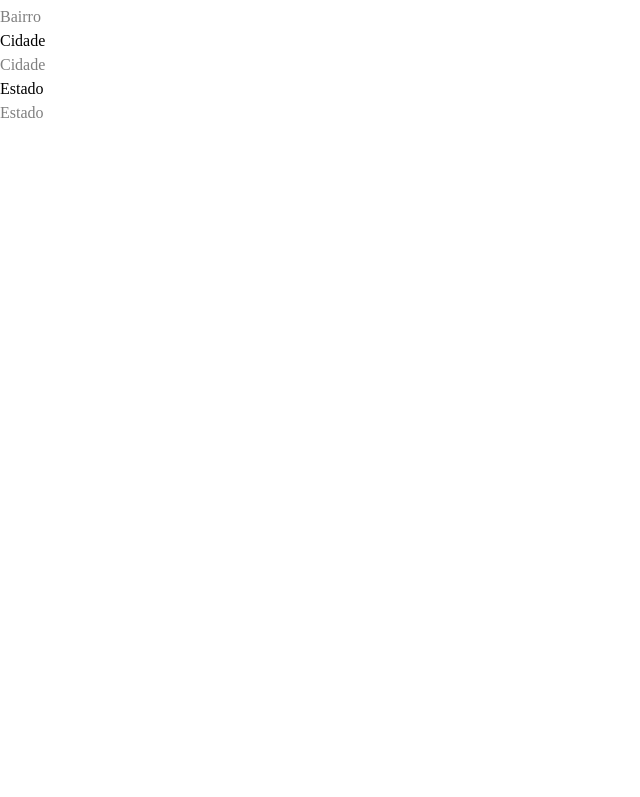
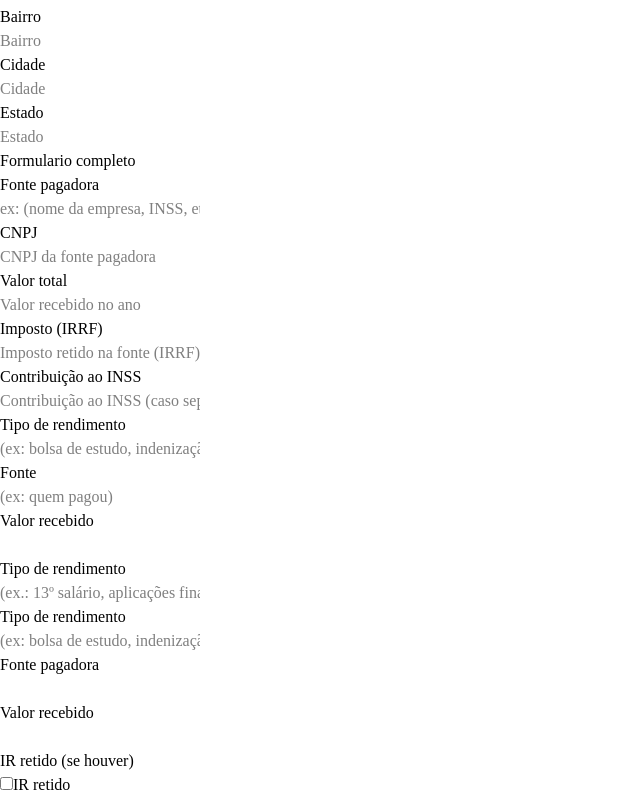
Before and after one commit to ItaloDev-Marcelo/imposto-descomplicado, a React (Vite) app: page / in a window 1280 px wide. Shown: the part 547-1344 px from the top of the page, without its empty margins (0-640 px from the left). Before the commit the page ends 800 px from the top, so only its background shows below. Built offline with nearby package versions, Linux system fonts and the light colour scheme.

Commit message:
adicionando mais dados dos formularios

```diff
--- a/src/App.tsx
+++ b/src/App.tsx
@@ -1,12 +1,12 @@
 // import LoadingPage from './layout/LoadingPage'
 
-import PersonalDataFormStep1 from "./Form/PersonalForm/PersonalFormStep-1"
-import PersonalDataFormStep2 from "./Form/PersonalForm/PersonalFormStep-2"
+import IncomeDataForm from "./Form/IncomeDataForm"
+import PersonalDataForm from "./Form/PersonalDataForm"
 
 function App() {
   return <>
-  <PersonalDataFormStep1/>
-  <PersonalDataFormStep2/>
+      <PersonalDataForm />
+      <IncomeDataForm />
   </>
 }
 
--- a/src/Form/IncomeDataForm.tsx
+++ b/src/Form/IncomeDataForm.tsx
@@ -1,8 +1,15 @@
-import React from 'react'
+import IncomeDataFormStep1 from './IncomeForm/IncomeFormStep1'
+import IncomeDataFormStep2 from './IncomeForm/IncomeFormStep2'
+import IncomeDataFormStep3 from './IncomeForm/IncomeFormStep3'
 
 const IncomeDataForm = () => {
   return (
-    <div>IncomeDataForm</div>
+    <>
+        <h1>Formulario completo</h1>
+        <IncomeDataFormStep1 />
+        <IncomeDataFormStep2 />
+        <IncomeDataFormStep3 />
+    </>
   )
 }
 
--- /dev/null
+++ b/src/Form/IncomeForm/Data/IncomeData.ts
@@ -0,0 +1,89 @@
+export const RedimentosTributarios = [
+     {
+      id: 0,
+      label: 'Fonte pagadora',
+      placeholder: 'ex: (nome da empresa, INSS, etc.)',
+      inputType: 'text'
+    },
+    {
+      id: 1,
+      label: 'CNPJ',
+      placeholder: 'CNPJ da fonte pagadora',
+      inputType: 'text'
+    },
+     {
+      id: 2,
+      label: 'Valor total',
+      placeholder: 'Valor recebido no ano',
+      inputType: 'text'
+    },
+    {
+      id: 3,
+      label: 'Imposto (IRRF)',
+      placeholder: 'Imposto retido na fonte (IRRF)',
+      inputType: 'text'
+    },
+     {
+      id: 4,
+      label: 'Contribuição ao INSS',
+      placeholder: 'Contribuição ao INSS (caso separe)',
+      inputType: 'text'
+    }
+  ]
+
+export const RedimentosIsentos = [
+     {
+      id: 0,
+      label: 'Tipo de rendimento',
+      placeholder: '(ex: bolsa de estudo, indenização trabalhista...)',
+      inputType: 'text'
+    },
+      {
+      id: 1,
+      label: 'Fonte',
+      placeholder: '(ex: quem pagou)',
+      inputType: 'text'
+    },
+       {
+      id: 2,
+      label: 'Valor recebido',
+      placeholder: '',
+      inputType: 'text'
+    },
+  ]
+
+export const  RedimentosSujeitos = [
+     {
+      id: 0,
+      label: 'Tipo de rendimento',
+      placeholder: '(ex.: 13º salário, aplicações financeiras, FGTS, previdência privada)',
+      inputType: 'text'
+    },
+     {
+      id: 1,
+      label: 'Tipo de rendimento',
+      placeholder: '(ex: bolsa de estudo, indenização trabalhista...)',
+      inputType: 'text'
+    },
+     {
+      id: 2,
+      label: 'Fonte pagadora',
+      placeholder: '',
+      inputType: 'text'
+    },
+     {
+      id: 3,
+      label: 'Valor recebido',
+      placeholder: '',
+      inputType: 'text'
+    },
+    //  [
+    //   preciso corrigir aqui
+    //   {
+    //   id: 4,
+    //   label: 'IR retido (se houver) ',
+    //   name: 'IR',
+    //   inputType: 'checkbox'
+    //  },
+    //  ]
+  ]
--- a/src/Form/IncomeForm/IncomeFormStep1.tsx
+++ b/src/Form/IncomeForm/IncomeFormStep1.tsx
@@ -1,8 +1,21 @@
+import Input from '../../components/Input';
+import {RedimentosTributarios} from '../IncomeForm/Data/IncomeData';
+const IncomeDataFormStep1 = () => {
 
-const IncomeDataForm = () => {
   return (
-    <div>IncomeDataForm</div>
+    <form>
+          <Input key={RedimentosTributarios[0].id} label={RedimentosTributarios[0].label}
+          placeholder={RedimentosTributarios[0].placeholder} inputType={RedimentosTributarios[0].inputType} />
+           <Input key={RedimentosTributarios[1].id} label={RedimentosTributarios[1].label}
+          placeholder={RedimentosTributarios[1].placeholder} inputType={RedimentosTributarios[1].inputType} />
+           <Input key={RedimentosTributarios[2].id} label={RedimentosTributarios[2].label}
+          placeholder={RedimentosTributarios[2].placeholder} inputType={RedimentosTributarios[2].inputType} />
+           <Input key={RedimentosTributarios[3].id} label={RedimentosTributarios[3].label}
+          placeholder={RedimentosTributarios[3].placeholder} inputType={RedimentosTributarios[3].inputType} />
+           <Input key={RedimentosTributarios[4].id} label={RedimentosTributarios[4].label}
+          placeholder={RedimentosTributarios[4].placeholder} inputType={RedimentosTributarios[4].inputType} />
+    </form>
   )
 }
 
-export default IncomeDataForm
+export default IncomeDataFormStep1
--- a/src/Form/IncomeForm/IncomeFormStep2.tsx
+++ b/src/Form/IncomeForm/IncomeFormStep2.tsx
@@ -1,9 +1,19 @@
-import React from 'react'
+import Input from '../../components/Input';
+import {RedimentosIsentos } from '../IncomeForm/Data/IncomeData';
+const IncomeDataFormStep2 = () => {
 
-const IncomeDataForm = () => {
   return (
-    <div>IncomeDataForm</div>
+    <form>
+          <Input key={ RedimentosIsentos[0].id} label={ RedimentosIsentos[0].label}
+          placeholder={ RedimentosIsentos[0].placeholder} inputType={ RedimentosIsentos[0].inputType} />
+
+           <Input key={ RedimentosIsentos[1].id} label={ RedimentosIsentos[1].label}
+          placeholder={ RedimentosIsentos[1].placeholder} inputType={ RedimentosIsentos[1].inputType} />
+
+           <Input key={ RedimentosIsentos[2].id} label={ RedimentosIsentos[2].label}
+          placeholder={ RedimentosIsentos[2].placeholder} inputType={ RedimentosIsentos[2].inputType} />
+    </form>
   )
 }
 
-export default IncomeDataForm
+export default IncomeDataFormStep2
--- a/src/Form/IncomeForm/IncomeFormStep3.tsx
+++ b/src/Form/IncomeForm/IncomeFormStep3.tsx
@@ -1,9 +1,32 @@
-import React from 'react'
+import Input from '../../components/Input';
+import { RedimentosSujeitos  } from '../IncomeForm/Data/IncomeData';
+const IncomeDataFormStep3 = () => {
 
-const IncomeDataForm = () => {
   return (
-    <div>IncomeDataForm</div>
+    <form>
+          <Input key={RedimentosSujeitos[0].id} label={RedimentosSujeitos[0].label}
+          placeholder={RedimentosSujeitos[0].placeholder} inputType={RedimentosSujeitos[0].inputType} />
+
+           <Input key={RedimentosSujeitos[1].id} label={RedimentosSujeitos[1].label}
+          placeholder={RedimentosSujeitos[1].placeholder} inputType={RedimentosSujeitos[1].inputType} />
+
+           <Input key={RedimentosSujeitos[2].id} label={RedimentosSujeitos[2].label}
+          placeholder={RedimentosSujeitos[2].placeholder} inputType={RedimentosSujeitos[2].inputType} />
+
+          <Input key={RedimentosSujeitos[3].id} label={RedimentosSujeitos[3].label}
+          placeholder={RedimentosSujeitos[3].placeholder} inputType={RedimentosSujeitos[3].inputType} />
+
+
+         <fieldset className="fieldset bg-base-100 border-base-300 rounded-box w-64 border p-4">
+  <legend className="fieldset-legend">IR retido (se houver)</legend>
+  <label className="label">
+    <input type="checkbox" className="checkbox" />
+    IR retido
+  </label>
+</fieldset>
+
+    </form>
   )
 }
 
-export default IncomeDataForm
+export default IncomeDataFormStep3
--- a/src/Form/PersonalDataForm.tsx
+++ b/src/Form/PersonalDataForm.tsx
@@ -1,82 +1,13 @@
+import PersonalDataFormStep1 from "./PersonalForm/PersonalFormStep-1"
+import PersonalDataFormStep2 from "./PersonalForm/PersonalFormStep-2"
 
 const PersonalDataForm = () => {
     return (
-        <form>
-            <div>
-
-                <fieldset className='fieldset'>
-                    <legend className='fieldset-legend'>Nome completo</legend>
-                    <input type='text' placeholder='Nome' className='input' />
-                </fieldset>
-
-                <fieldset className='fieldset'>
-                    <legend className='fieldset-legend'>Data de nascimento</legend>
-                    <input type='text' placeholder='Aniversario' className='input' />
-                </fieldset>
-
-                <fieldset className='fieldset'>
-                    <legend className='fieldset-legend'>Email</legend>
-                    <input type='email' placeholder='Email' className='input' />
-                </fieldset>
-
-
-                <fieldset className='fieldset'>
-                    <legend className='fieldset-legend'>Telefone</legend>
-                    <input type='tel' placeholder='telefone' className='input' />
-                </fieldset>
-
-                <fieldset className='fieldset'>
-                    <legend className='fieldset-legend'>Ocupação principal</legend>
-                    <input type='text' placeholder='Profissão' className='input' />
-                </fieldset>
-
-                <fieldset className='fieldset'>
-                    <legend className='fieldset-legend'>Estado civil</legend>
-                    <div className='flex flex-row gap-2.5'> <input type='radio' name='estado-civil' className="radio radio-xs" defaultChecked /> solteiro(a)</div>
-                    <div className='flex flex-row gap-2.5'> <input type='radio' name='estado-civil' className="radio radio-xs" /> casado(a) </div>
-                    <div className='flex flex-row gap-2.5'>  <input type='radio' name='estado-civil' className="radio radio-xs" /> divorciado(a) </div>
-                    <div className='flex flex-row gap-2.5'> <input type='radio' name='estado-civil' className="radio radio-xs" /> viúvo(a)</div>
-                </fieldset>
-            </div>
-
-            <fieldset className='fieldset'>
-
-                <legend className="fieldset">Endereço completo</legend>
-
-
-                  <fieldset className='fieldset'>
-                    <legend className='fieldset-legend'>CPF</legend>
-                    <input type='text' placeholder='CPF' className='input' />
-                </fieldset>
-
-
-                  <fieldset className='fieldset'>
-                    <legend className='fieldset-legend'>Logradouro(rua/avenida)</legend>
-                    <input type='text' placeholder='Logradouro' className='input' />
-                </fieldset>
-
-                <fieldset className='fieldset'>
-                    <legend className='fieldset-legend'>Numero</legend>
-                    <input type='text' placeholder='Numero de telefone' className='input' />
-                </fieldset>
-
-
-                <fieldset className='fieldset'>
-                    <legend className='fieldset-legend'> Bairro</legend>
-                    <input type='text' placeholder=' Bairro' className='input' />
-                </fieldset>
-
-                 <fieldset className='fieldset'>
-                    <legend className='fieldset-legend'>Cidade</legend>
-                    <input type='text' placeholder='Cidade' className='input' />
-                </fieldset>
-
-                 <fieldset className='fieldset'>
-                    <legend className='fieldset-legend'>Estado</legend>
-                    <input type='text' placeholder='Estado' className='input' />
-                </fieldset>
-            </fieldset>
-        </form>
+         <>
+           <h2>dados Pessoas</h2>
+           <PersonalDataFormStep1 />
+           <PersonalDataFormStep2 />
+         </>
     )
 }
 
```
Also changed, not shown: src/Form/IncomeForm/IncomeDataSteps.md (added, +33 -0 lines), src/Form/IncomeForm/IncomeFormStep4.tsx (deleted, +0 -9 lines).
